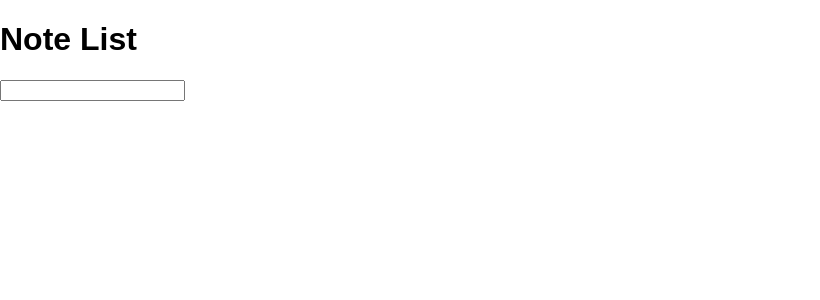
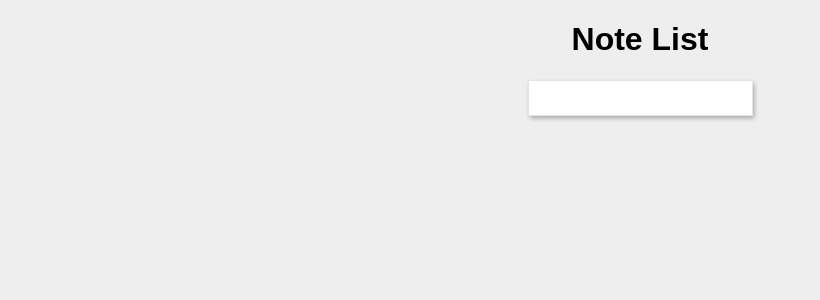
Before and after one commit to mateusKoppe/keep-note, a React (Create React App) app: page / in a window 1280 px wide. Shown: the top 300 px of the page, without its empty margins (0-820 px from the left). Built offline with nearby package versions, Linux system fonts and the light colour scheme.

Commit message:
Add some style in app

```diff
--- a/src/App.css
+++ b/src/App.css
@@ -2,27 +2,17 @@
   text-align: center;
 }
 
-.App-logo {
-  animation: App-logo-spin infinite 20s linear;
-  height: 80px;
+.App-search-input {
+  border-radius: 0;
+  border: .1rem solid #e3e3e3;
+  box-shadow: .1rem .2rem .3rem 0 rgba(0, 0, 0, .3);
+  font-size: 1rem;
+  margin-bottom: 1rem;
+  padding: .5rem;
+  transition: .3s all ease;
 }
 
-.App-header {
-  background-color: #222;
-  height: 150px;
-  padding: 20px;
-  color: white;
+.App-search-input:focus {
+  box-shadow: .1rem .2rem .5rem .1rem rgba(0, 0, 0, .3);
+  padding: .65rem 1rem;
 }
-
-.App-title {
-  font-size: 1.5em;
-}
-
-.App-intro {
-  font-size: large;
-}
-
-@keyframes App-logo-spin {
-  from { transform: rotate(0deg); }
-  to { transform: rotate(360deg); }
-}
--- a/src/App.js
+++ b/src/App.js
@@ -1,6 +1,5 @@
 import React, { Component } from 'react';
 import CardList from './CardList';
-import logo from './logo.svg';
 import './App.css';
 
 class App extends Component {
@@ -49,11 +48,15 @@ class App extends Component {
 
   render() {
     return (
-      <div>
+      <div className="App">
         <h1>Note List</h1>
-        <form onSubmit={this.cardSubmitHandle}>
+        <form
+          onSubmit={this.cardSubmitHandle}
+          className="App-search-form"
+        >
           <input
             name="title"
+            className="App-search-input"
             value={this.state.form.title}
             onChange={this.changeField}
           />
--- /dev/null
+++ b/src/Card.css
@@ -0,0 +1,29 @@
+.Card {
+  background-color: #f9e874;
+  border: 1px solid #d8c960;
+  box-shadow: .1rem .2rem .3rem 0 rgba(0, 0, 0, .3);
+  display: inline-block;
+  margin: 10px;
+  padding: 5px;
+}
+
+.Card.active {
+
+}
+
+.Card-input {
+  display: block;
+  font-size: 1rem;
+  background-color: transparent;
+  border: none;
+  font-family: sans-serif;
+  padding: .3rem .8rem;
+  width: 100%;
+}
+
+.Card-title {
+  font-size: 1.5rem;
+  font-weight: 600;
+  margin: 0;
+  margin-top: .8rem;
+}
--- a/src/Card.js
+++ b/src/Card.js
@@ -1,4 +1,5 @@
 import React from 'react'
+import './Card.css'
 
 const card = (props) => {
   const onChangeInput = (e) => {
@@ -14,23 +15,32 @@ const card = (props) => {
 
   const inactiveCard = () => {
     return (
-      <div onClick={props.onClick}>
-        <h2>{props.title}</h2>
+      <div
+        className="Card"
+        onClick={props.onClick}
+      >
+        <h2 class="Card-title">{props.title}</h2>
         <div>{props.description}</div>
       </div>
     )
   }
 
-  const activeCard = () => {
+  const Card = () => {
     return (
-      <div onClick={props.onClick}>
+      <div
+        className="Card active"
+        onClick={props.onClick}
+      >
         <input
           name="title"
+          className="Card-input Card-title"
           value={props.title}
           onChange={onChangeInput}
         />
-        <input
+        <textarea
           name="description"
+          className="Card-input"
+          rows="4"
           value={props.description}
           onChange={onChangeInput}
         />
@@ -39,9 +49,7 @@ const card = (props) => {
   }
 
 
-  return props.active
-    ? activeCard()
-    : inactiveCard()
+  return Card()
 }
 
 export default card;
--- a/src/index.css
+++ b/src/index.css
@@ -1,5 +1,10 @@
 body {
+  background-color: #eee;
   margin: 0;
   padding: 0;
   font-family: sans-serif;
 }
+
+* {
+  box-sizing: border-box;
+}
```
Also changed, not shown: src/logo.svg (deleted).
